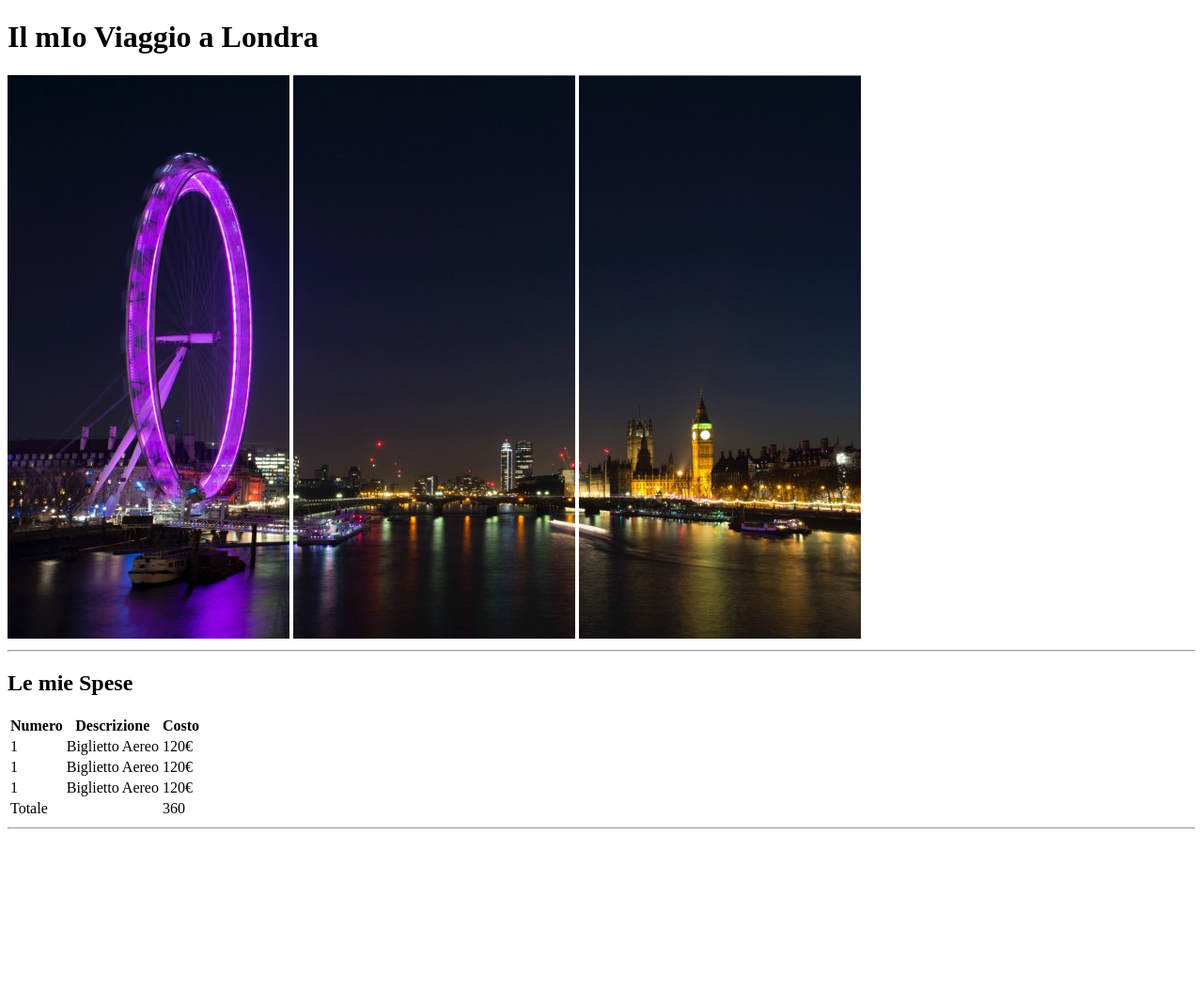
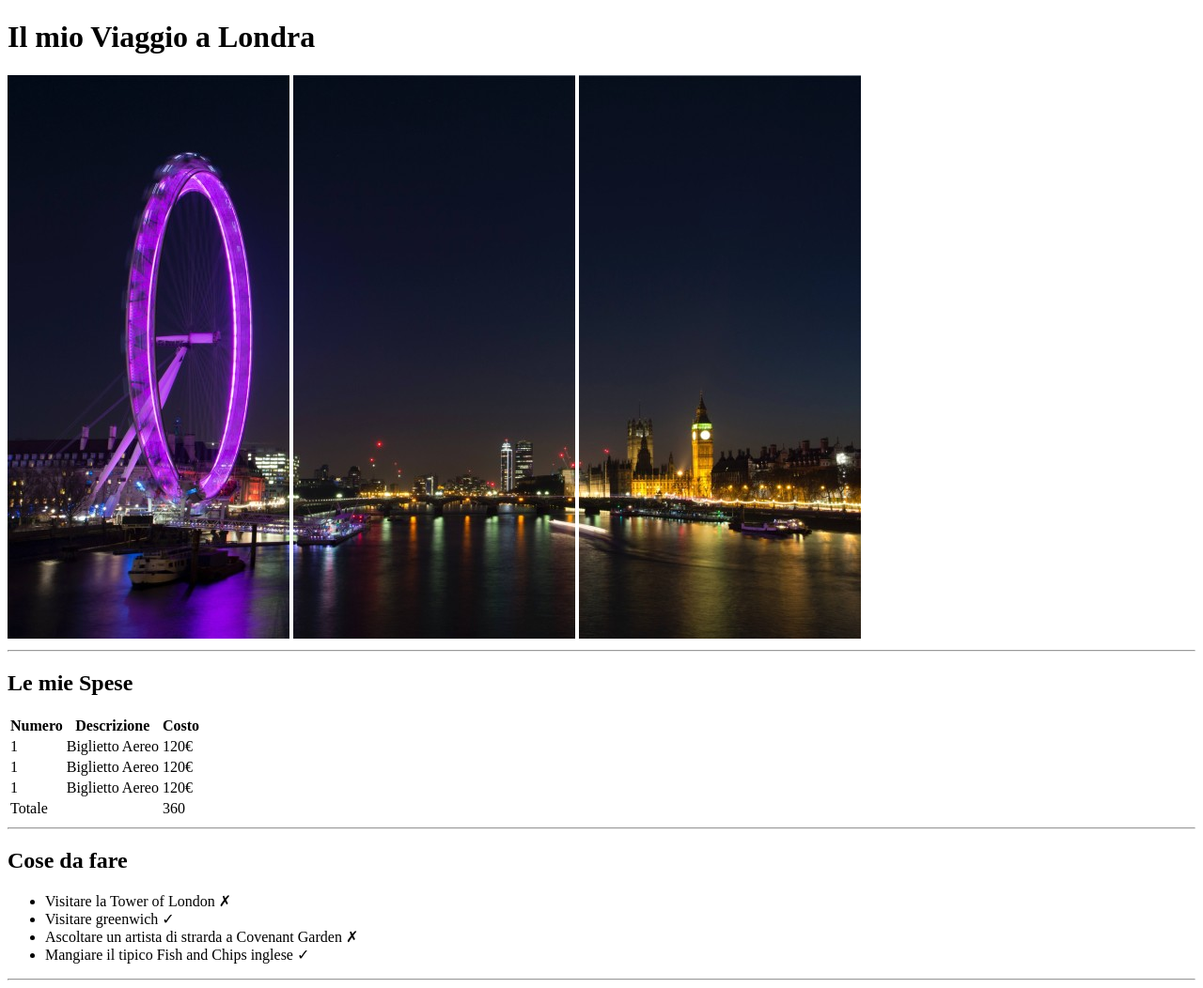
Before and after one commit to LivingtonMerello98/html-london-trip, a plain HTML site: page index.html in a window 1280 px wide. Shown: the whole page at 94% size. Before the commit the page ends 891 px from the top, so only its background shows below. Drawn offline with Linux system fonts and the light colour scheme.

Commit message:
[UPDT] "cose da fare" section loaded

```diff
--- a/index.html
+++ b/index.html
@@ -6,7 +6,7 @@
     <title>London Trip </title>
 </head>
 <body>
-    <h1>Il mIo Viaggio a Londra</h1>
+    <h1>Il mio Viaggio a Londra</h1>
     <img src="./img/pexels-bill-emrich-230794-0.jpg" alt="London_image">
     <img src="./img/pexels-bill-emrich-230794-1.jpg" alt="London_image">
     <img src="./img/pexels-bill-emrich-230794-2.jpg" alt="London_image">
@@ -45,5 +45,13 @@
         </tfoot>
     </table>
     <hr>
+    <h2>Cose da fare</h2>
+    <ul>
+        <li>Visitare la Tower of London &#10007 </li>
+        <li>Visitare greenwich &#10003</li>
+        <li>Ascoltare un artista di strarda a Covenant Garden &#10007</li>
+        <li>Mangiare il tipico Fish and Chips inglese &#10003</li>
+    </ul>
+    <hr>
 </body>
 </html>
```
